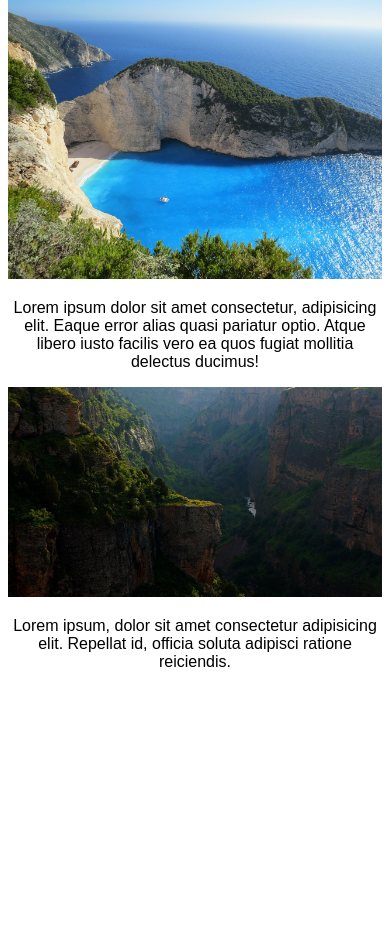
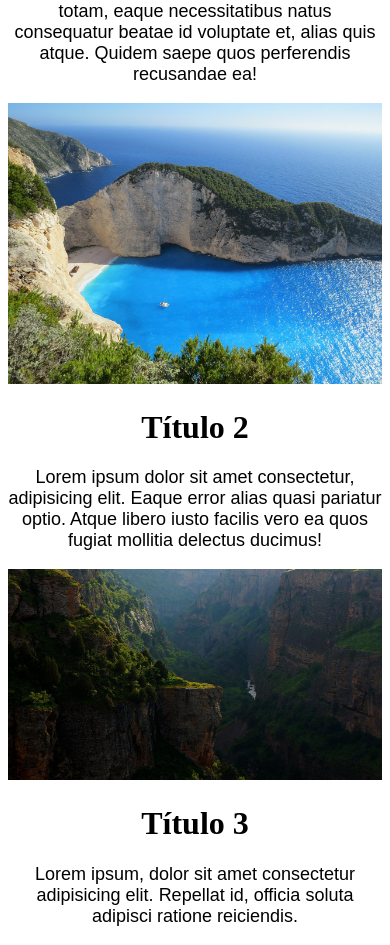
Before and after one commit to marcusmartinss/OneBitCode-Modulo-CSS, a plain HTML site: page Moderno/Aulas/Responsividade/index.html in a window 390 px wide. Shown: the part 403-1348 px from the top of the page. Before the commit the page ends 1090 px from the top, so only its background shows below. Drawn offline with Linux system fonts and the light colour scheme.

Commit message:
Aula 2 - Mobile First

```diff
--- a/Moderno/Aulas/01-entendendo-media-query/index.html
+++ b/Moderno/Aulas/Responsividade/index.html
@@ -9,14 +9,17 @@
     </head>
     <body>
         <img src="./imagens/01.jpg" alt="img-01" class="img-content">
+        <h1 class="title-content">Título 1</h1>
         <p class="text-content">
             Lorem ipsum dolor sit amet consectetur, adipisicing elit. Unde sequi quod, reiciendis soluta asperiores pariatur voluptatem hic totam, eaque necessitatibus natus consequatur beatae id voluptate et, alias quis atque. Quidem saepe quos perferendis recusandae ea!
         </p>
         <img src="./imagens/02.jpg" alt="img-02" class="img-content">
+        <h1 class="title-content">Título 2</h1>
         <p class="text-content">
             Lorem ipsum dolor sit amet consectetur, adipisicing elit. Eaque error alias quasi pariatur optio. Atque libero iusto facilis vero ea quos fugiat mollitia delectus ducimus!
         </p>
         <img src="./imagens/03.jpg" alt="img-03" class="img-content">
+        <h1 class="title-content">Título 3</h1>
         <p class="text-content">
             Lorem ipsum, dolor sit amet consectetur adipisicing elit. Repellat id, officia soluta adipisci ratione reiciendis.
         </p>
--- a/Moderno/Aulas/01-entendendo-media-query/style.css
+++ b/Moderno/Aulas/Responsividade/style.css
@@ -8,25 +8,31 @@
     font-family: Arial, Helvetica, sans-serif;
 }
 
-@media (max-width: 795px) {
+@media (max-width: 790px) {
     .img-content {
-        width: 500px;
-    }
-
-    .text-content {
-        font-size: 16px;
+        width: 90%;
+        height: auto;
     }
 }
 
-@media (max-width: 510px) {
+@media (max-width: 425px) {
     .img-content {
         width: 100%;
         height: auto;
     }
-}
 
-@media (max-width: 410px) {
+    .title-content {
+        text-align: center;
+    }
+
     .text-content {
+        font-size: 18px;
         text-align: center;
     }
 }
+
+@media (max-width: 325px) {
+    .text-content {
+        font-size: 14px;
+    }
+}
```
Also changed, not shown: Moderno/Aulas/Responsividade/imagens/01.jpg (renamed from Moderno/Aulas/01-entendendo-media-query/imagens/01.jpg), Moderno/Aulas/Responsividade/imagens/02.jpg (renamed from Moderno/Aulas/01-entendendo-media-query/imagens/02.jpg), Moderno/Aulas/Responsividade/imagens/03.jpg (renamed from Moderno/Aulas/01-entendendo-media-query/imagens/03.jpg).
